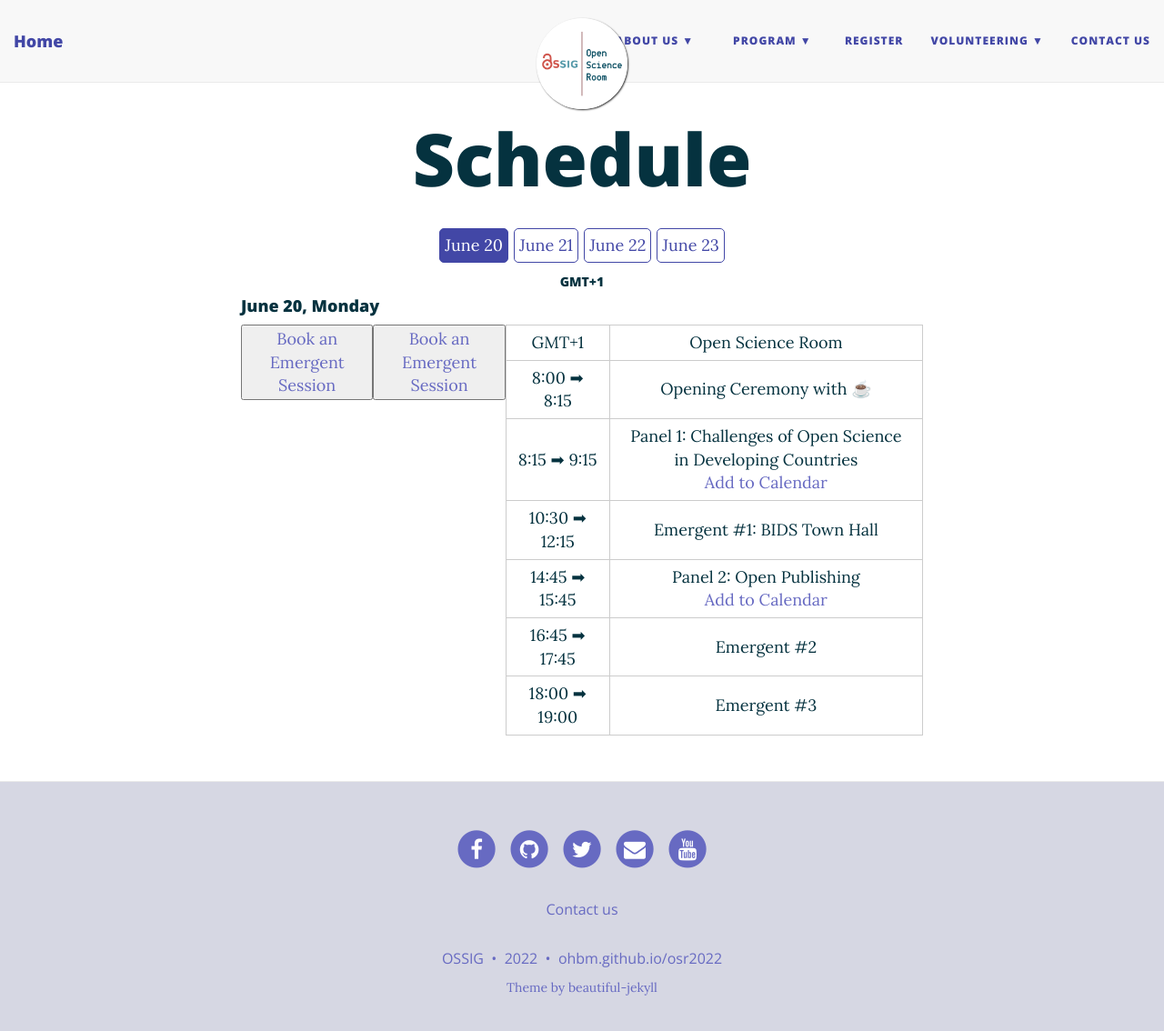
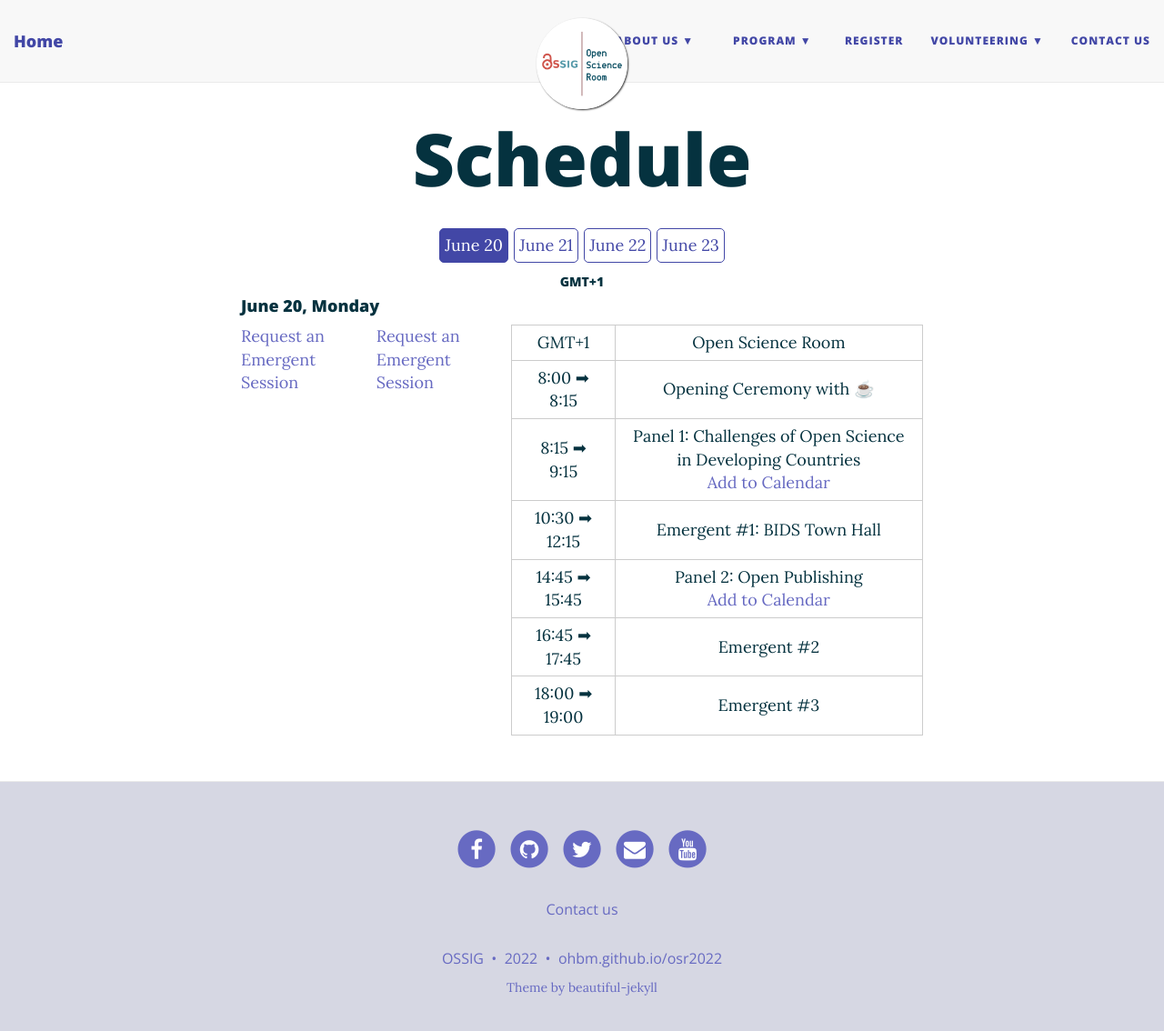
Before and after one commit to ohbm/osr2023, a Jekyll site: the page built from schedule.md, in a window 1280 px wide and 1147 px high. Shown: the top 1134 px of the window at 91% size. Built offline with Jekyll 4.4.1, drawn with Linux system fonts in a browser that asks for light colours; nearby versions of some CDN libraries.

Commit message:
removed the emergent buttons

```diff
--- a/schedule.md
+++ b/schedule.md
@@ -83,12 +83,12 @@
             <tr>
                 <td>16:45 ➡ 17:45</td>
                 <td>Emergent #2</td>
-                <a href="https://ohbm.github.io/osr2022/submit/" target="_blank"><button>Book an Emergent Session</button></a>
+                <a href="https://ohbm.github.io/osr2022/submit/" target="_blank">Request an Emergent Session</a>
             </tr>
             <tr>
                 <td>18:00 ➡ 19:00</td>
                 <td>Emergent #3</td>
-                <a href="https://ohbm.github.io/osr2022/submit/" target="_blank"><button>Book an Emergent Session</button></a>
+                <a href="https://ohbm.github.io/osr2022/submit/" target="_blank">Request an Emergent Session</a>
             </tr>
         </table>
     </div>
@@ -106,17 +106,17 @@
             <tr>
                 <td>8:00 ➡ 9:00</td>
                 <td>Emergent #4</td>
-                <a href="https://ohbm.github.io/osr2022/submit/" target="_blank"><button>Book an Emergent Session</button></a>
+                <a href="https://ohbm.github.io/osr2022/submit/" target="_blank">Request an Emergent Session</a>
             </tr>
             <tr>
                 <td>10:15 ➡ 11:15</td>
                 <td>Emergent #5</td>
-                <a href="https://ohbm.github.io/osr2022/submit/" target="_blank"><button>Book an Emergent Session</button></a>
+                <a href="https://ohbm.github.io/osr2022/submit/" target="_blank">Request an Emergent Session</a>
             </tr>
             <tr>
                 <td>11:15 ➡ 12:15</td>
                 <td>Emergent #6</td>
-                <a href="https://ohbm.github.io/osr2022/submit/" target="_blank"><button>Book an Emergent Session</button></a>
+                <a href="https://ohbm.github.io/osr2022/submit/" target="_blank">Request an Emergent Session</a>
             </tr>
             <tr>
                 <td>12:15 ➡ 13:00</td>
@@ -132,7 +132,7 @@
             <tr>
                 <td>17:45 ➡ 18:45</td>
                 <td>Emergent #7</td>
-                <a href="https://ohbm.github.io/osr2022/submit/" target="_blank"><button>Book an Emergent Session</button></a>
+                <a href="https://ohbm.github.io/osr2022/submit/" target="_blank">Request an Emergent Session</a>
             </tr>
         </table>
     </div>
@@ -158,7 +158,7 @@
             <tr>
                 <td>10:30 ➡ 11:30</td>
                 <td>Emergent #8</td>
-                <a href="https://ohbm.github.io/osr2022/submit/" target="_blank"><button>Book an Emergent Session</button></a>
+                <a href="https://ohbm.github.io/osr2022/submit/" target="_blank">Request an Emergent Session</a>
             </tr>
             <tr>
                 <td>11:45 ➡ 12:45</td>
@@ -167,12 +167,12 @@
             <tr>
                 <td>14:45 ➡ 15:45</td>
                 <td>Emergent #9</td>
-                <a href="https://ohbm.github.io/osr2022/submit/" target="_blank"><button>Book an Emergent Session</button></a>
+                <a href="https://ohbm.github.io/osr2022/submit/" target="_blank">Request an Emergent Session</a>
             </tr>
             <tr>
                 <td>17:00 ➡ 18:00</td>
                 <td>Emergent #10</td>
-                <a href="https://ohbm.github.io/osr2022/submit/" target="_blank"><button>Book an Emergent Session</button></a>
+                <a href="https://ohbm.github.io/osr2022/submit/" target="_blank">Request an Emergent Session</a>
             </tr>
         </table>
     </div>
```
Also changed, not shown: other parts of schedule.md (+1 -1 lines).
